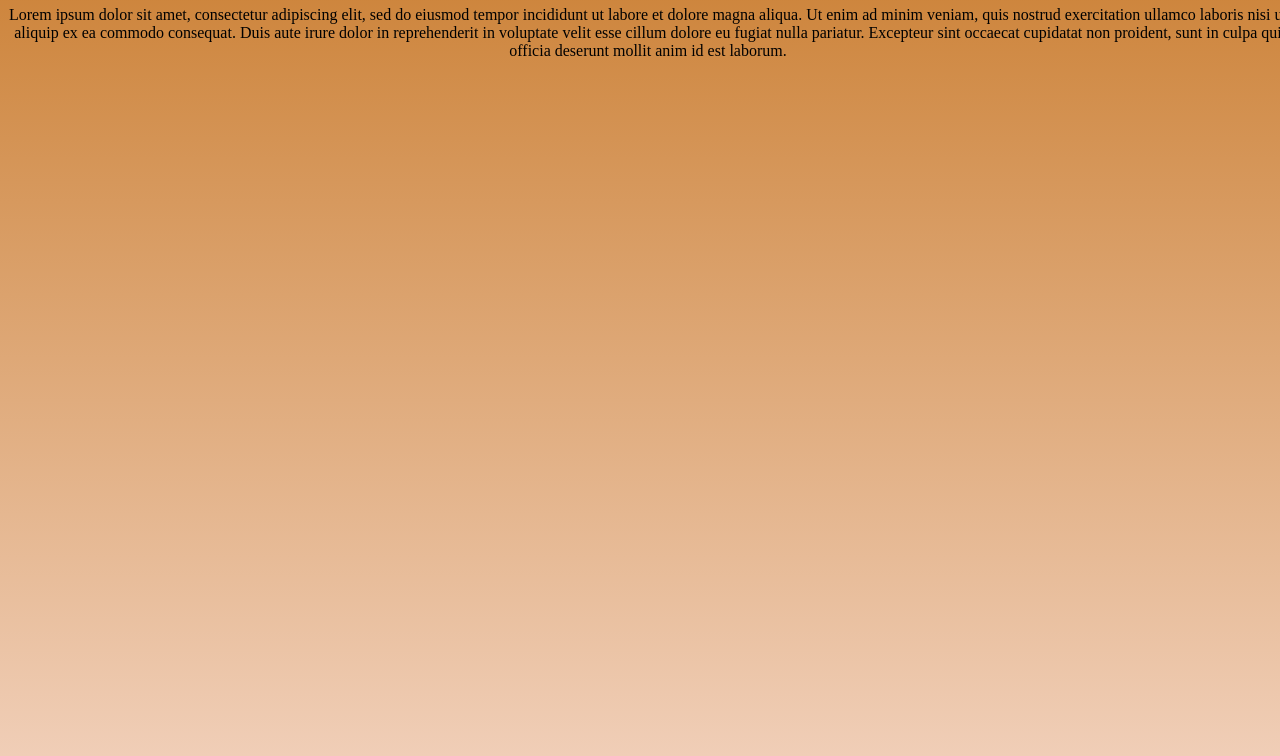
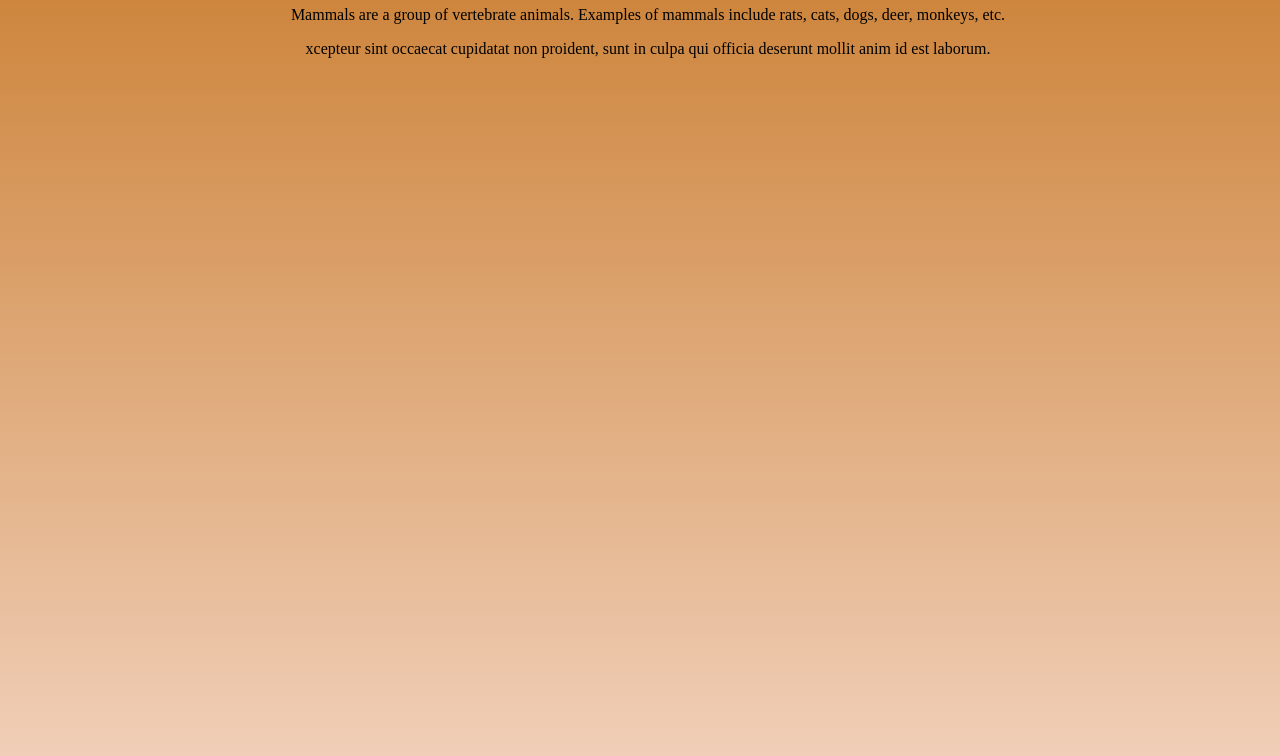
Before and after one commit to alishay3412/MyWebsite, a plain HTML site: page index.html in a window 1280 px wide. Shown: the part 60-816 px from the top of the page. Drawn offline with Linux system fonts and the light colour scheme.

Commit message:
Update index.html

```diff
--- a/index.html
+++ b/index.html
@@ -14,10 +14,10 @@
 
 
   <h1>𝓜𝓪𝓶𝓶𝓪𝓵𝓼</h1>
-
+ Mammals are a group of vertebrate animals. Examples of mammals include rats, cats, dogs, deer, monkeys, etc.
 
   <p>
-  Lorem ipsum dolor sit amet, consectetur adipiscing elit, sed do eiusmod tempor incididunt ut labore et dolore magna aliqua. Ut enim ad minim veniam, quis nostrud exercitation ullamco laboris nisi ut aliquip ex ea commodo consequat. Duis aute irure dolor in reprehenderit in voluptate velit esse cillum dolore eu fugiat nulla pariatur. Excepteur sint occaecat cupidatat non proident, sunt in culpa qui officia deserunt mollit anim id est laborum.
+ xcepteur sint occaecat cupidatat non proident, sunt in culpa qui officia deserunt mollit anim id est laborum.
   </p>
 
 
```
